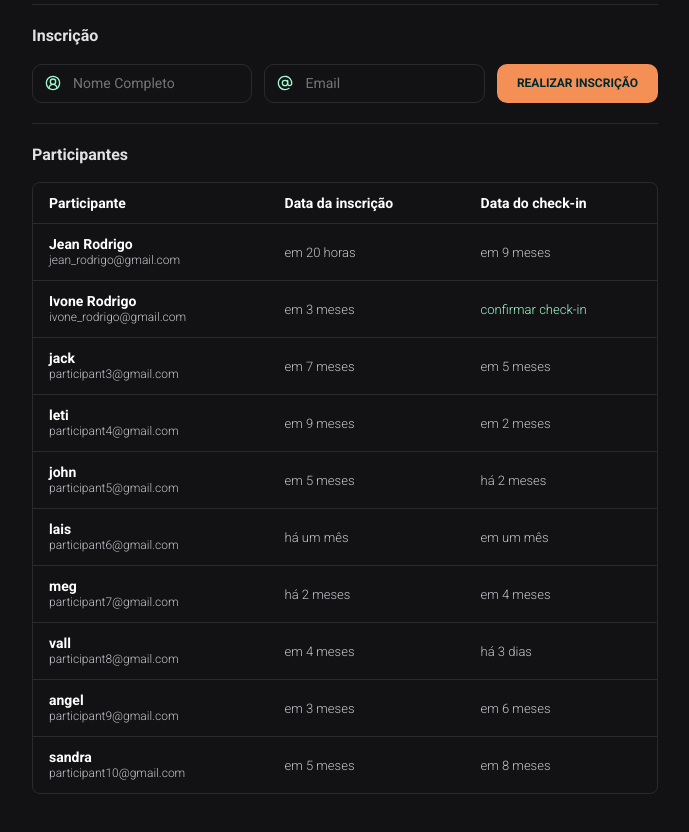
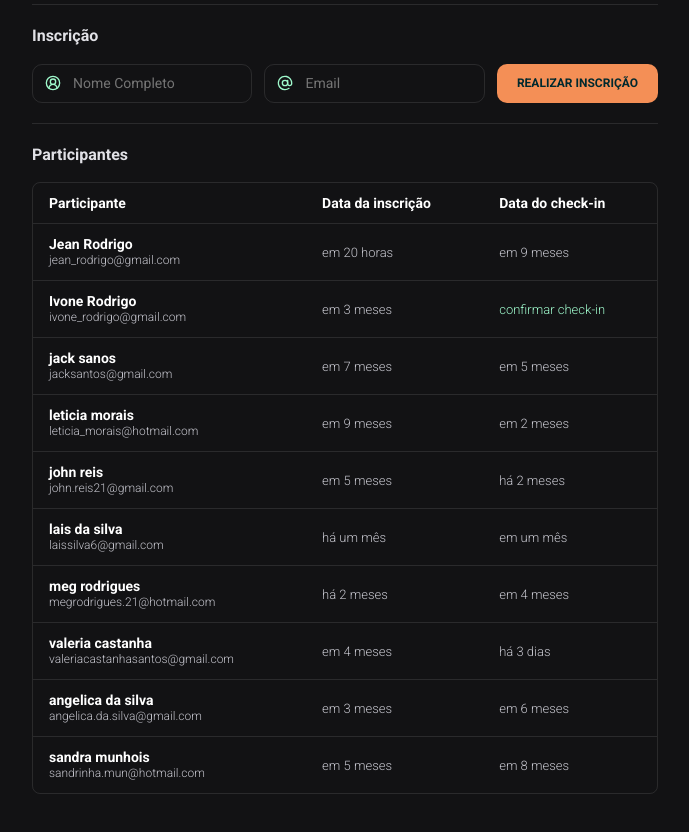
Before and after one commit to JeanRodriz/nlw-unite-estudante, a plain HTML site: page index.html in a window 1280 px wide. Shown: the part 94-926 px from the top of the page, without its empty margins (295-984 px from the left). Drawn offline with nearby package versions, Linux system fonts and the light colour scheme.

Commit message:
Add files via upload

```diff
--- a/index.html
+++ b/index.html
@@ -15,8 +15,8 @@
       dayjs.locale('pt-br')
     </script>
 
-    <script type="text/javascript" src="index.js" defer=""></script>
-    <link rel="stylesheet" href="index.css">
+    <script type="text/javascript" src="./index.js" defer=""></script>
+    <link rel="stylesheet" href="./index.css">
   </head>
 
   <body>
--- a/index.js
+++ b/index.js
@@ -12,50 +12,50 @@ let participantes = [
     dataCheckIn: null
   },
   {
-    nome: "jack",
-    email: "participant3@gmail.com",
+    nome: "jack sanos",
+    email: "jacksantos@gmail.com",
     dataInscriçao: new Date(2024, 10, 01, 19, 23),
     dataCheckIn: new Date(2024, 8, 01, 20, 20)
   },
   {
-    nome: "leti",
-    email: "participant4@gmail.com",
+    nome: "leticia morais",
+    email: "leticia_morais@hotmail.com",
     dataInscriçao: new Date(2024, 12, 01, 19, 23),
     dataCheckIn: new Date(2024, 5, 01, 20, 20)
   },
   {
-    nome: "john",
-    email: "participant5@gmail.com",
+    nome: "john reis",
+    email: "john.reis21@gmail.com",
     dataInscriçao: new Date(2024, 8, 01, 19, 23),
     dataCheckIn: new Date(2024, 1, 01, 20, 20)
   },
   {
-    nome: "lais",
-    email: "participant6@gmail.com",
+    nome: "lais da silva",
+    email: "laissilva6@gmail.com",
     dataInscriçao: new Date(2024, 2, 01, 19, 23),
     dataCheckIn: new Date(2024, 4, 01, 20, 20)
   },
   {
-    nome: "meg",
-    email: "participant7@gmail.com",
+    nome: "meg rodrigues",
+    email: "megrodrigues.21@hotmail.com",
     dataInscriçao: new Date(2024, 1, 01, 19, 23),
     dataCheckIn: new Date(2024, 7, 01, 20, 20)
   },
   {
-    nome: "vall",
-    email: "participant8@gmail.com",
+    nome: "valeria castanha",
+    email: "valeriacastanhasantos@gmail.com",
     dataInscriçao: new Date(2024, 7, 01, 19, 23),
     dataCheckIn: new Date(2024, 3, 01, 20, 20)
   },
   {
-    nome: "angel",
-    email: "participant9@gmail.com",
+    nome: "angelica da silva",
+    email: "angelica.da.silva@gmail.com",
     dataInscriçao: new Date(2024, 6, 01, 19, 23),
     dataCheckIn: new Date(2024, 9, 01, 20, 20)
   },
   {
-    nome: "sandra",
-    email: "participant10@gmail.com",
+    nome: "sandra munhois",
+    email: "sandrinha.mun@hotmail.com",
     dataInscriçao: new Date(2024, 8, 01, 19, 23),
     dataCheckIn: new Date(2024, 11, 01, 20, 20)
   },
```
